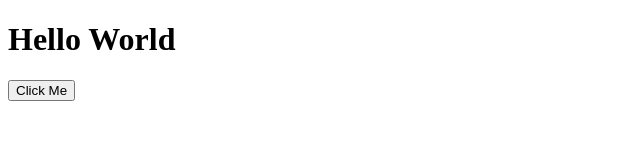
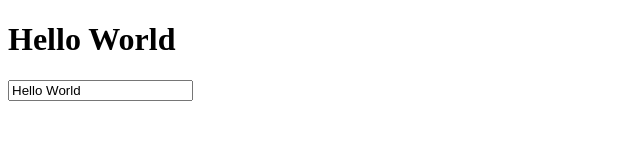
Before and after one commit to Jdubstep1357/AlpineJS-Tutorial, a plain HTML site: page index.html in a window 1280 px wide. Shown: the whole page, without its empty margins (0-640 px from the left). Drawn offline with nearby package versions, Linux system fonts and the light colour scheme.

Commit message:
Figured out how to get text to change both times, input box as well as top

```diff
--- a/index.html
+++ b/index.html
@@ -12,8 +12,8 @@
     <div x-data="{ message: 'Hello World'}">
         <h1 x-text="message"></h1>
 
-        <!-- x:on and @ same thing -->
-        <button @click="message = 'Changed'">Click Me</button>
+        <!-- x-model changes text on top as well -->
+        <input type="text" x-model="message" />
     </div>
 
 </body>
```
